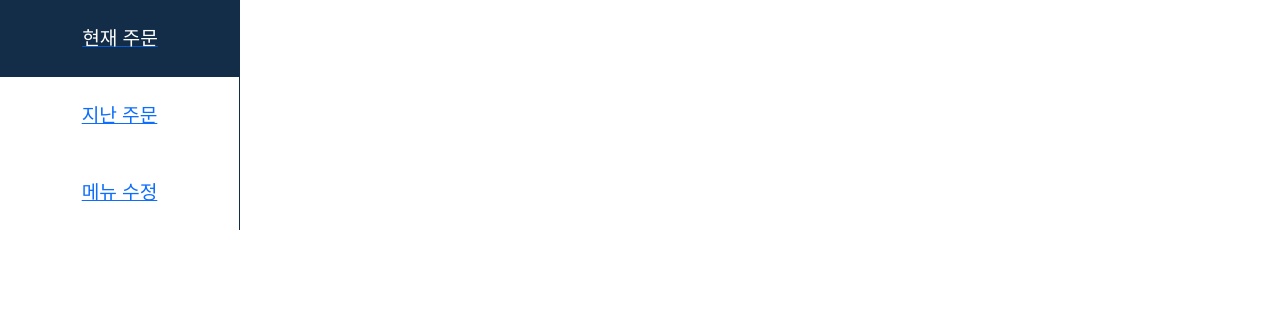
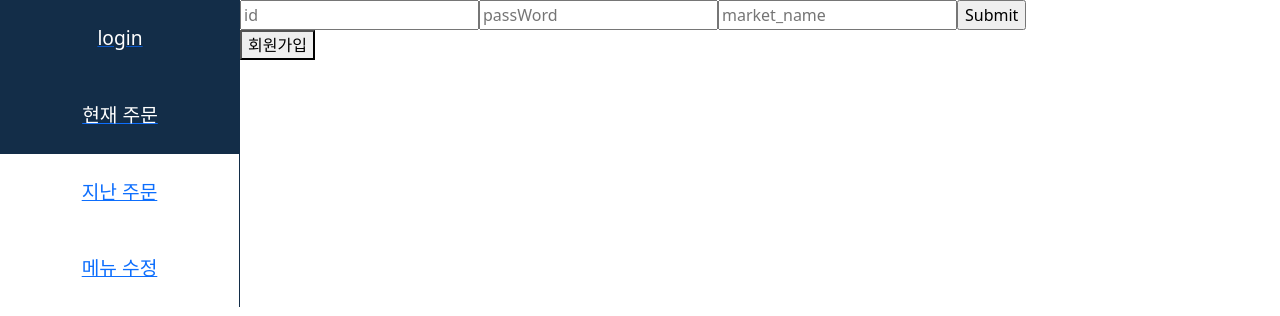
Before and after one commit to pknu-wap/2022_2_WAP_WEB_TEAM7, a React (Create React App) app: page /login in a window 1280 px wide. Before the commit this address had no page. Shown: the top 316 px of the page. Built offline with nearby package versions, Linux system fonts and the light colour scheme.

Commit message:
특수문자 입력 불가 기능 추가, 임시 로그인 페이지 제작

```diff
--- a/src/App.js
+++ b/src/App.js
@@ -10,6 +10,7 @@ import Categories from "./layout/categories/Categories";
 import CurrentOrder from "./routes/CurrentOrder";
 import PastOrder from "./routes/PastOrder";
 import Menu from "./Menu/Menu";
+import Home from "./Menu/MenuEdit/Home.js";
 
 function App() {
   return (
@@ -18,6 +19,7 @@ function App() {
         <Categories />
         <Routes>
           <Route path="/" element={<Navigate to="/current_order" />} />
+          <Route path="/login" element={<Home />} />
           <Route path="/current_order" element={<CurrentOrder />} />
           <Route path="/past_order" element={<PastOrder />} />
           <Route path="/menu_modify" element={<Menu />} />
--- a/src/Menu/CategoryList.js
+++ b/src/Menu/CategoryList.js
@@ -14,7 +14,8 @@ const CategoryList = () => {
   const [showEdit, setShowEdit] = useState(false);
   // 선택한 카테고리 이름 담을 변수
   const [selectCategory, setSelectCategory] = useState([]);
-
+  // 유효성 검사값 초기화용 변수
+  const [check, setCheck] = useState(null);
   //카테고리 데이터를 담을 변수
   const [category, setCategory] = useState([]);
   // 카테고리 추가 함수
@@ -82,11 +83,9 @@ const CategoryList = () => {
             size="lg"
             type="text"
             placeholder="생성할 카테고리 이름"
+            defaultValue={""}
             onChange={(e) => {
-              if (Check(e) === false) {
-                alert("한글,영어,숫자만 입력가능합니다.");
-                e.target.defaultValue = "";
-              }
+              Check(e);
             }}
           />
           <button type="submit">확인</button>
--- a/src/Menu/CheckValue.js
+++ b/src/Menu/CheckValue.js
@@ -1,7 +1,5 @@
-export function Check(event) {
-  console.log("test", event.target.value);
-  if (
-    event.target.value.includes([
+export function Check(event, callback) {
+  const testCase = [
     "'",
     '"',
     "`",
@@ -25,10 +23,15 @@ export function Check(event) {
     "/",
     "~",
     "`",
-    ])
-  ) {
-    return false;
+    ".",
+  ];
+  testCase.map((item) => {
+    console.log(event.target.value);
+    if (event.target.value.includes(item)) {
+      window.alert("특수문자는 입력할 수 없습니다.");
+      event.target.value = null;
     } else {
-    return true;
+      return;
     }
+  });
 }
--- a/src/Menu/CreateMenu.js
+++ b/src/Menu/CreateMenu.js
@@ -1,11 +1,12 @@
 import axios from "axios";
 import { useEffect, useState, useRef } from "react";
+import { Check } from "./CheckValue.js";
 
 function CreateMenu({ MenuInfo, IsOpen, SelectTap, MenuList }) {
   console.log("SelectTap", SelectTap);
   const fileInputRef = useRef(null);
   //이미지를 저장할 usestate변수
-  const [MenuImage, setMenuImage] = useState(null);
+  const [MenuImage, setMenuImage] = useState("");
   const onImgChange = (e) => {
     console.log("evnet", e);
     const img = e.target.files[0];
@@ -82,7 +83,18 @@ function CreateMenu({ MenuInfo, IsOpen, SelectTap, MenuList }) {
       <form onSubmit={handleSubmit}>
         <div>
           <label>메뉴이름</label>
-          <input required type="text" name="menu_name" id="NewName" />
+          <input
+            required
+            type="text"
+            name="menu_name"
+            id="NewName"
+            onChange={(e) => {
+              console.log(Check(e));
+              if (Check(e) === true) {
+                alert("특수문자는 사용할 수 없습니다.");
+              }
+            }}
+          />
         </div>
         <div>
           <label>가격</label>
--- a/src/Menu/EditCategory.js
+++ b/src/Menu/EditCategory.js
@@ -1,6 +1,7 @@
 import axios from "axios";
 import Form from "react-bootstrap/Form";
 import { ListGroup } from "react-bootstrap";
+import { Check } from "./CheckValue";
 
 function EditCate(e, OldName, NewName) {
   e.preventDefault();
@@ -29,6 +30,10 @@ const EditCategory = ({ show, OldCategory }) => {
         type="text"
         placeholder="수정할 카테고리 이름"
         defaultValue={OldCategory}
+        required
+        onChange={(e) => {
+          Check(e);
+        }}
       />
       <button type="submit">확인</button>
       <button type="button" onClick={() => show(false)}>
--- a/src/Menu/Menu.js
+++ b/src/Menu/Menu.js
@@ -12,33 +12,6 @@ import { useNavigate } from "react-router-dom";
 // };
 axios.defaults.withCredentials = true;
 function Menu() {
-  const navigate = useNavigate();
-  const [cookies, setCookie] = useCookies(["default"]);
-
-  //make a request for a user with a given IDnpm
-  const test = async () =>
-    await axios
-      .post(
-        "http://127.0.0.1:8000/webKiosk/account/login/",
-        {
-          userid: "S",
-          password: "S",
-          market_name: "S",
-        },
-        { withCredentials: true }
-      )
-      .then((response) => {
-        console.log(response);
-      })
-      .catch(function (error) {
-        // handle error
-        console.log(error);
-      });
-
-  useEffect(() => {
-    test();
-  }, []);
-
   return (
     <div style={{ display: "flex", flexDirection: "column" }}>
       <MenuTap />
--- a/src/Menu/MenuEdit/Edit.js
+++ b/src/Menu/MenuEdit/Edit.js
@@ -1,7 +1,7 @@
 import axios from "axios";
 import { useEffect, useState } from "react";
 import Form from "react-bootstrap/Form";
-
+import { Check } from "../CheckValue";
 import Menu from "../Menu";
 
 function Edit({ MenuInfo, IsModalOpen, rerender }) {
@@ -75,8 +75,7 @@ function Edit({ MenuInfo, IsModalOpen, rerender }) {
       Object.values(chkList).map((item) => {
         chkListArr.push(`"${item.name}"`);
       });
-      console.log("chkListArr", chkListArr);
-      console.log("chkList", chkList);
+
       await axios.post(
         "http://127.0.0.1:8000/webKiosk/client/opme/management/",
         {
@@ -112,6 +111,9 @@ function Edit({ MenuInfo, IsModalOpen, rerender }) {
             id="NewName"
             defaultValue={MenuInfo.menu_name}
             required
+            onChange={(e) => {
+              Check(e);
+            }}
           />
         </div>
         <div>
--- a/src/Menu/MenuEdit/Home.js
+++ b/src/Menu/MenuEdit/Home.js
@@ -1,33 +1,91 @@
 import axios from "axios";
-import React, { useRef } from "react";
+import React, { useRef, useState } from "react";
 import { useNavigate } from "react-router-dom";
 import { useCookies } from "react-cookie"; // useCookies import
+import Modal from "react-bootstrap/Modal";
 
+const handleSubmit = (e) => {
+  e.preventDefault();
+  axios.post("http://127.0.0.1:8000/webKiosk/account/signup/", {});
+};
 const Login = (props) => {
   const formRef = useRef();
-  const [cookies, setCookie] = useCookies(["id"]); // 쿠키 훅
+  const [cookies, setCookie, removeCookie] = useCookies(["id"]); // 쿠키 훅
   const navigate = useNavigate();
+
+  const [show, setShow] = useState(false);
 
   const login = (e) => {
     e.preventDefault();
     axios
-      .post("/users/login", {
+      .post("http://127.0.0.1:8000/webKiosk/account/login/", {
         // 로그인 요청
-        id: formRef.current.id.value,
+        userid: formRef.current.id.value,
         password: formRef.current.passWord.value,
+        market_name: formRef.current.market_name.value,
       })
       .then((res) => {
-        setCookie("id", res.data.token); // 쿠키에 토큰 저장
+        setCookie("id", res.data.session_id); // 쿠키에 토큰 저장
+        console.log("res", res.data);
       });
   };
 
+  if (cookies.id) {
+    const logout = () => {
+      removeCookie("id");
+    };
     return (
+      <div>
+        <h2>마이페이지</h2>
+        <button onClick={() => logout()}> 로그아웃</button>
+      </div>
+    );
+  } else {
+    return (
+      <>
         <form ref={formRef} onSubmit={login}>
           <input type="text" name="id" placeholder="id" required />
-      <input type="password" name="passWord" placeholder="passWord" required />
+          <input
+            type="password"
+            name="passWord"
+            placeholder="passWord"
+            required
+          />
+          <input
+            type="text"
+            name="market_name"
+            placeholder="market_name"
+            required
+          />
           <input type="submit"></input>
         </form>
+        <button onClick={() => setShow(true)}>회원가입</button>
+        <Modal show={show}>
+          <div>
+            <h1>회원가입</h1>
+            <form>
+              <input type="text" name="id" placeholder="id" required />
+              <input
+                type="password"
+                name="passWord"
+                placeholder="passWord"
+                required
+              />
+              <input
+                type="text"
+                name="market_name"
+                placeholder="market_name"
+                required
+              />
+
+              <input type="submit"></input>
+            </form>
+            <button onClick={() => setShow(false)}>닫기</button>
+          </div>
+        </Modal>
+      </>
     );
+  }
 };
 
 export default Login;
--- a/src/Menu/Option/OptionEdit.js
+++ b/src/Menu/Option/OptionEdit.js
@@ -4,6 +4,7 @@ import Form from "react-bootstrap/Form";
 import Row from "react-bootstrap/Row";
 import axios from "axios";
 import React, { useEffect, useState } from "react";
+import { Check } from "../CheckValue";
 
 const OptionEdit = ({ optionName, optionList, show }) => {
   //옵션 종류 추가하는 기능
@@ -94,17 +95,6 @@ const OptionEdit = ({ optionName, optionList, show }) => {
       option_list += "}";
     }
 
-    // console.log(option_list);
-
-    // function handlesubmit(event) {
-    //   console.log("event", event);
-    //   event.preventDefault();
-    //   const option_name = event.target[0].value;
-    //   const option_list = {};
-    //   inputList.map((item) => {
-    //     option_list[item.Name] = Number(item.Price);
-    //   });
-
     console.log("option_list", option_list);
     const data = async () => {
       let dummy = `option_name`;
@@ -125,7 +115,7 @@ const OptionEdit = ({ optionName, optionList, show }) => {
     };
     data();
     show(false);
-    // window.location.reload();
+    window.location.reload();
   }
   const sublist = JSON.parse(`[${subOption}]`);
   if (sublist[0] === null || sublist[0] === undefined) {
@@ -133,11 +123,19 @@ const OptionEdit = ({ optionName, optionList, show }) => {
   }
   console.log(sublist[0]);
   return (
-    <Form onSubmit={(e) => handlesubmit(e)}>
+    <Form
+      onSubmit={(e) => {
+        handlesubmit(e);
+      }}
+    >
       <Row className="mb-3">
         <Form.Group as={Col} controlId="formGridEmail">
           <Form.Label>옵션 이름</Form.Label>
-          <Form.Control type="text" defaultValue={optionName} />
+          <Form.Control
+            type="text"
+            defaultValue={optionName}
+            onChange={(e) => Check(e)}
+          />
         </Form.Group>
       </Row>
       {inputList.map((x, i) => {
@@ -153,7 +151,10 @@ const OptionEdit = ({ optionName, optionList, show }) => {
                     placeholder="이름을 입력해주세요"
                     name="Name"
                     value={x.Name}
-                    onChange={(e) => handleInputChange(e, i)}
+                    onChange={(e) => {
+                      Check(e);
+                      handleInputChange(e, i);
+                    }}
                   />
                 </Col>
                 <Col>
@@ -189,8 +190,7 @@ const OptionEdit = ({ optionName, optionList, show }) => {
           </div>
         );
       })}
-      <div style={{ marginTop: 20 }}>{JSON.stringify(inputList)}</div>
-
+      <br></br>
       <Button variant="primary" type="submit">
         생성하기
       </Button>
--- a/src/layout/categories/Categories.js
+++ b/src/layout/categories/Categories.js
@@ -1,26 +1,55 @@
 import "./Categories.css";
-import {useState} from 'react'
-import {Link} from 'react-router-dom'
+import { useState } from "react";
+import { Link } from "react-router-dom";
 
 function Categories() {
-    const [isSelected, select] = useState('Current')
+  const [isSelected, select] = useState("Current");
 
-    console.log({isSelected})
+  console.log({ isSelected });
   return (
     <div className="category_container">
       <ol>
+        <Link to="/login">
+          <li
+            className={isSelected === "Current" ? "selected" : ""}
+            onClick={() => select("login")}
+          >
+            login
+          </li>
+        </Link>
         <Link to="/current_order">
-                     <li className={isSelected === "Current" ? "selected" : "categories"} onClick={()=>{select('Current');}}>현재 주문</li>
+          <li
+            className={isSelected === "Current" ? "selected" : "categories"}
+            onClick={() => {
+              select("Current");
+            }}
+          >
+            현재 주문
+          </li>
         </Link>
         <Link to="/past_order">
-                    <li className={isSelected === "Past" ? "selected" : "categories"} onClick={()=>{select('Past');}}>지난 주문</li>
+          <li
+            className={isSelected === "Past" ? "selected" : "categories"}
+            onClick={() => {
+              select("Past");
+            }}
+          >
+            지난 주문
+          </li>
         </Link>
         <Link to="/menu_modify">
-                    <li className={isSelected === "Modify" ? "selected" : "categories"} onClick={()=>{select('Modify');}}>메뉴 수정</li>
+          <li
+            className={isSelected === "Modify" ? "selected" : "categories"}
+            onClick={() => {
+              select("Modify");
+            }}
+          >
+            메뉴 수정
+          </li>
         </Link>
       </ol>
     </div>
-    )
+  );
 }
 
 export default Categories;
```
Also changed, not shown: src/Menu/MenuEdit/signup.js (added). Lines whose indentation alone changed are shown as unchanged.
